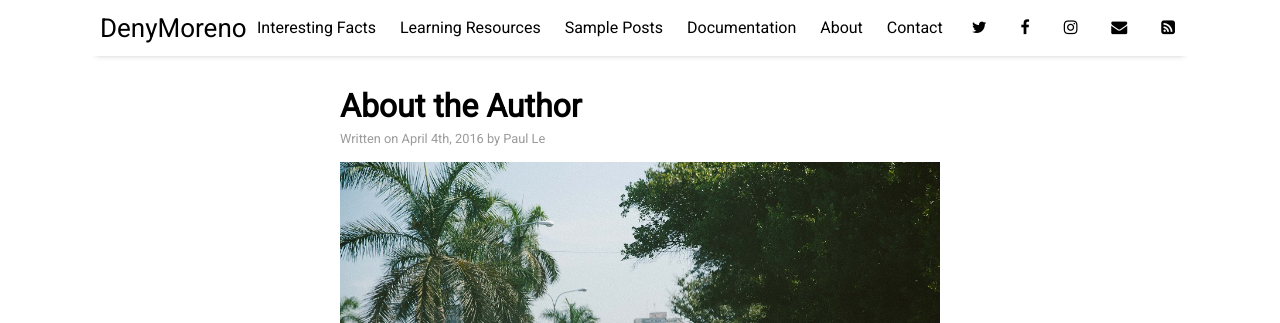
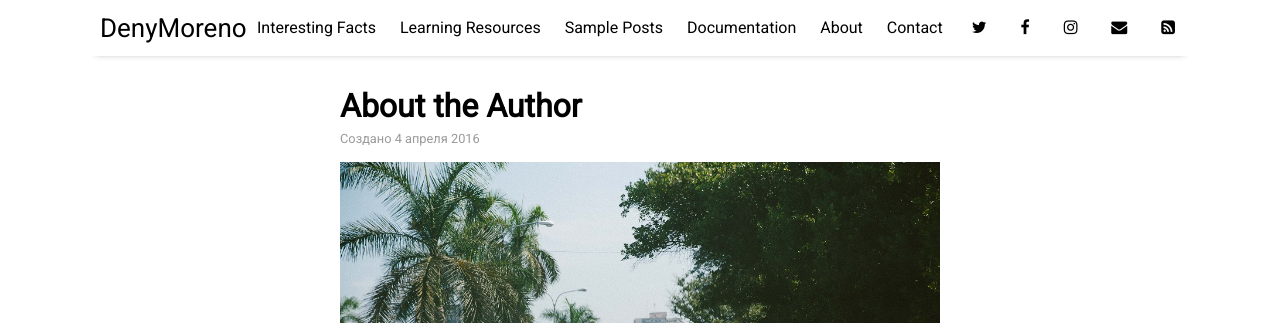
Before and after one commit to DenyMoreno/myblog, a Jekyll site: the page built from _posts/2016-04-04-about-the-author.md, in a window 1280 px wide and 900 px high. Shown: the top 323 px of the window. Built offline with Jekyll 4.4.1, drawn with Linux system fonts in a browser that asks for light colours; nearby versions of some CDN libraries.

Commit message:
Update post-date.html

```diff
--- a/_includes/post-date.html
+++ b/_includes/post-date.html
@@ -1,17 +1,19 @@
 <span class="post-date">
-  {{ site.data.settings.post_date_prefix }}
-  {% assign d = page.date | date: "%-d"  %}
-  {{ page.date | date: "%B" }}
-  {% case d %}
-    {% when '1' or '21' or '31' %}{{ d }}st
-    {% when '2' or '22' %}{{ d }}nd
-    {% when '3' or '23' %}{{ d }}rd
-    {% else %}{{ d }}th{% endcase %},
+  Создано {{ page.date | date: "%-d" }}
+  {% assign month = page.date | date: "%-m" %}
+  {% case month %}
+    {% when '1' %}января
+    {% when '2' %}февраля
+    {% when '3' %}марта
+    {% when '4' %}апреля
+    {% when '5' %}мая
+    {% when '6' %}июня
+    {% when '7' %}июля
+    {% when '8' %}августа
+    {% when '9' %}сентября
+    {% when '10' %}октября
+    {% when '11' %}ноября
+    {% when '12' %}декабря
+  {% endcase %}
   {{ page.date | date: "%Y" }}
-  by
-  {% if page.author %}
-    {{ page.author }}
-  {% else %}
-    {{ site.author }}
-  {% endif %}
 </span>
```
